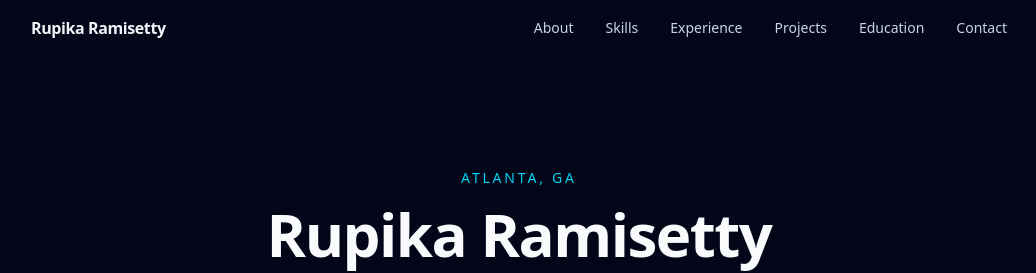
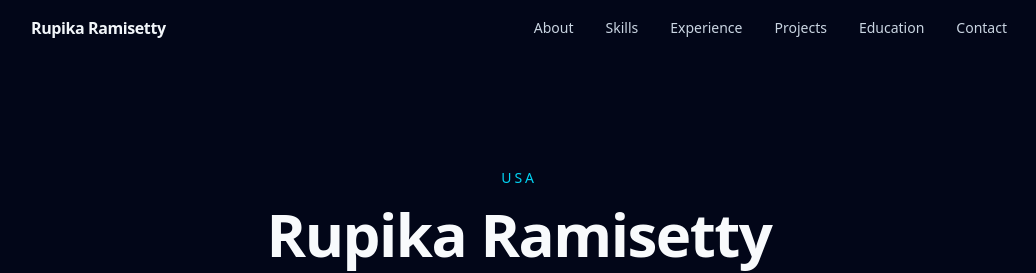
Before and after one commit to rupikaramisetty/rupika-portfolio, a React (Vite) app: page / in a window 1280 px wide. Shown: the top 273 px of the page, without its empty margins (121-1157 px from the left). Built offline with nearby package versions, Linux system fonts and the light colour scheme.

Commit message:
Update location to USA

```diff
--- a/src/data/resume.ts
+++ b/src/data/resume.ts
@@ -3,7 +3,7 @@ export const profile = {
   title: 'Java Backend Engineer',
   tagline:
     'Building secure, high-throughput distributed systems — OAuth 2.0/OIDC authorization, Kafka event flows, and Spring-based microservices at scale.',
-  location: 'Atlanta, GA',
+  location: 'USA',
   email: 'ramisetty.rn@gmail.com',
   phone: '(940) 293-3037',
   linkedin: 'https://www.linkedin.com/in/rupikaaaaa/',
```
